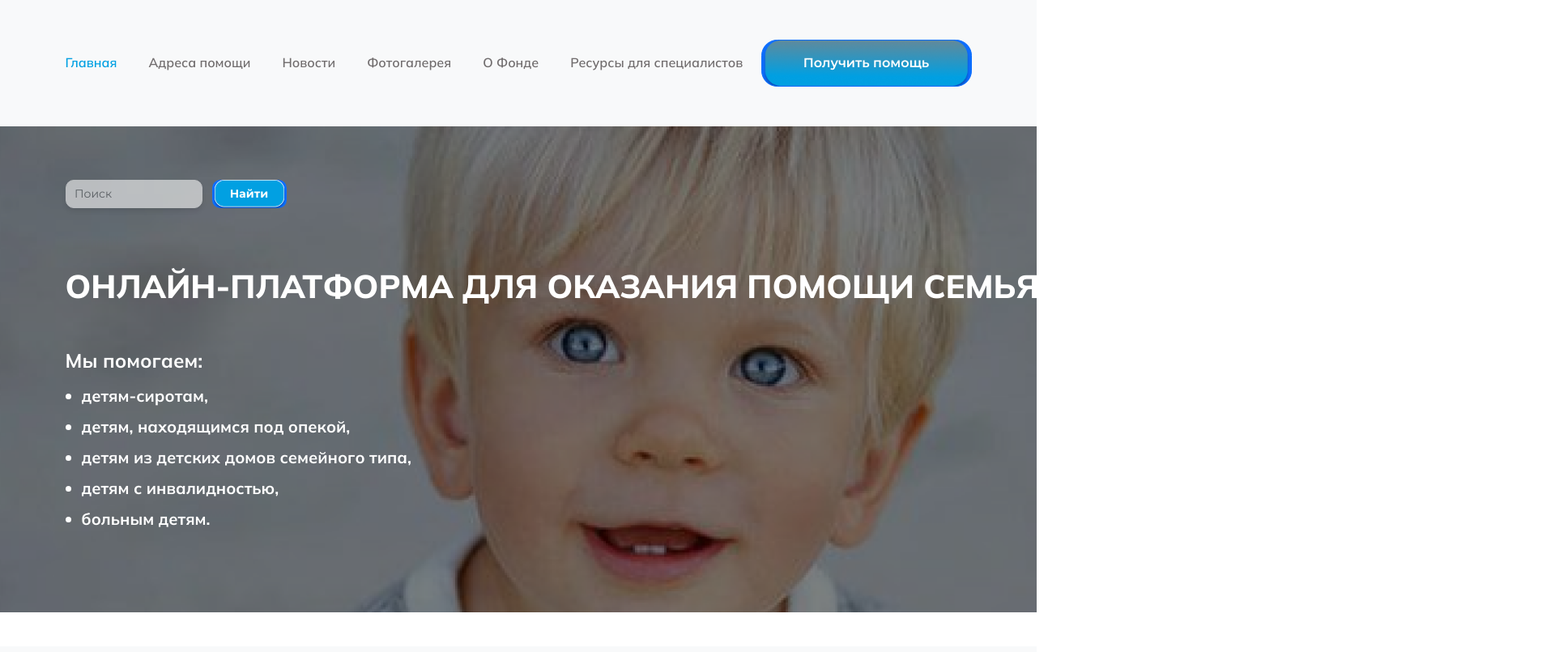
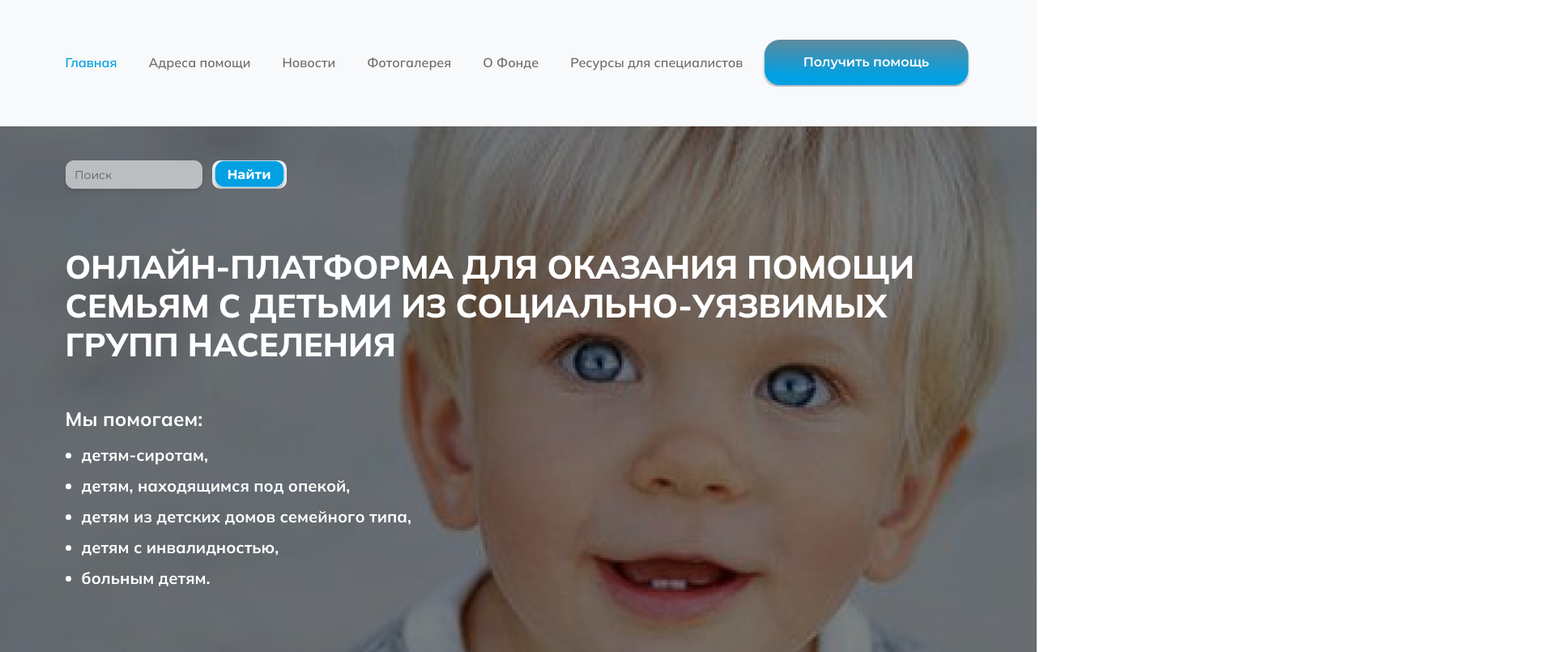
Before and after one commit to AlexVit93/Children_fund_old_version, a plain HTML site: page index.html in a window 1280 px wide. Shown: the top 805 px of the page at 81% size, 1920 px wide, since content can reach past the window. Drawn offline with nearby package versions, Linux system fonts and the light colour scheme.

Commit message:
feat: add new functionality 2

```diff
--- a/index.html
+++ b/index.html
@@ -27,7 +27,7 @@
             <a href="#" class="header_menu_link">Ресурсы для специалистов</a>
           </nav>
           <div class="header_button">
-            <a href="#" class="btn btn-primary">Получить помощь</a>
+            <a href="#" class="btn-primary">Получить помощь</a>
           </div>
         </div>
       </div>
@@ -40,14 +40,15 @@
             <input type="text" placeholder="Поиск" class="form-control" />
           </div>
           <div class="main_search_button">
-            <button class="btn btn-primary">Найти</button>
+            <button class="btn-primary">Найти</button>
           </div>
         </div>
         <div class="row align-items-center">
           <div class="col-md-8 main_content">
             <h1 class="text-white main_title_text">
-              ОНЛАЙН-ПЛАТФОРМА ДЛЯ ОКАЗАНИЯ ПОМОЩИ СЕМЬЯМ С ДЕТЬМИ ИЗ
-              СОЦИАЛЬНО-УЯЗВИМЫХ ГРУПП НАСЕЛЕНИЯ
+              ОНЛАЙН-ПЛАТФОРМА ДЛЯ ОКАЗАНИЯ ПОМОЩИ <br />СЕМЬЯМ С ДЕТЬМИ ИЗ
+              СОЦИАЛЬНО-УЯЗВИМЫХ<br />
+              ГРУПП НАСЕЛЕНИЯ
             </h1>
             <h5 class="text-white main_subtitle main_subcontent">
               Мы помогаем:
```
Also changed, not shown: img/search_field.png (added).
